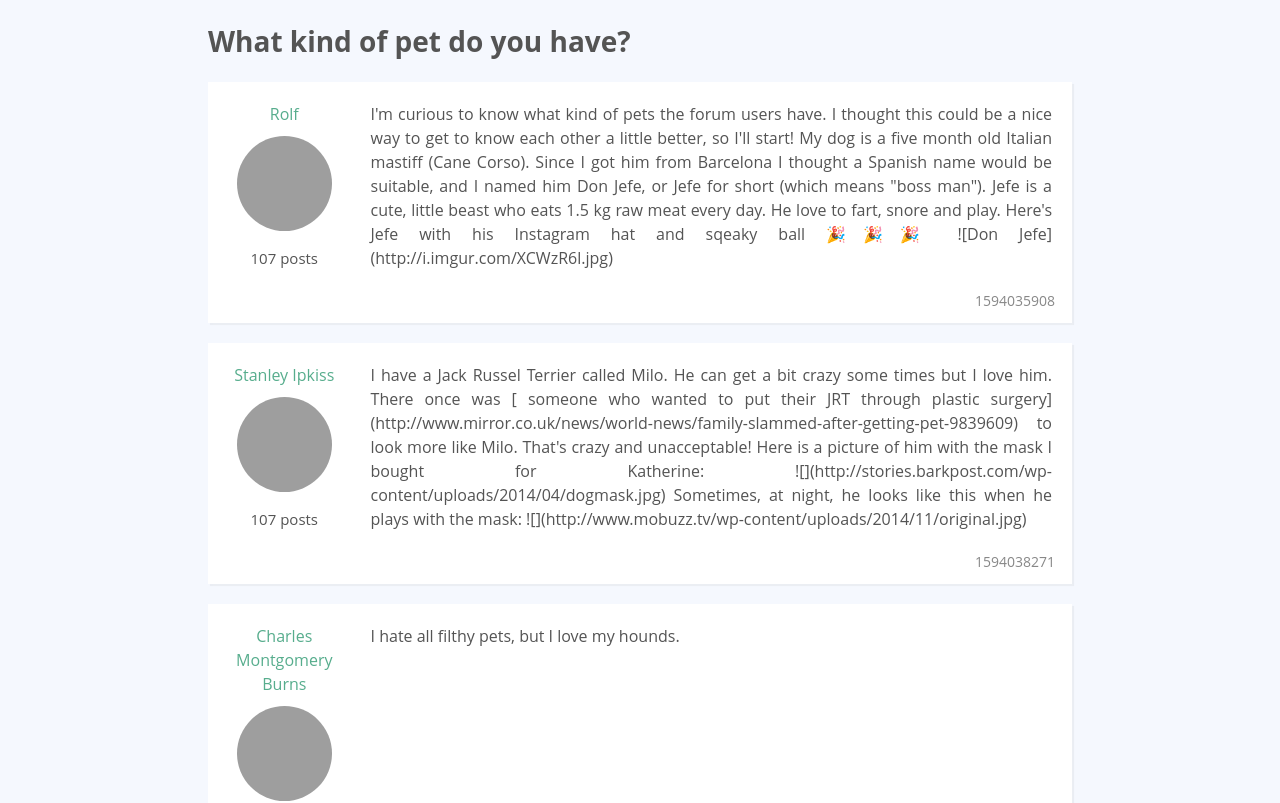
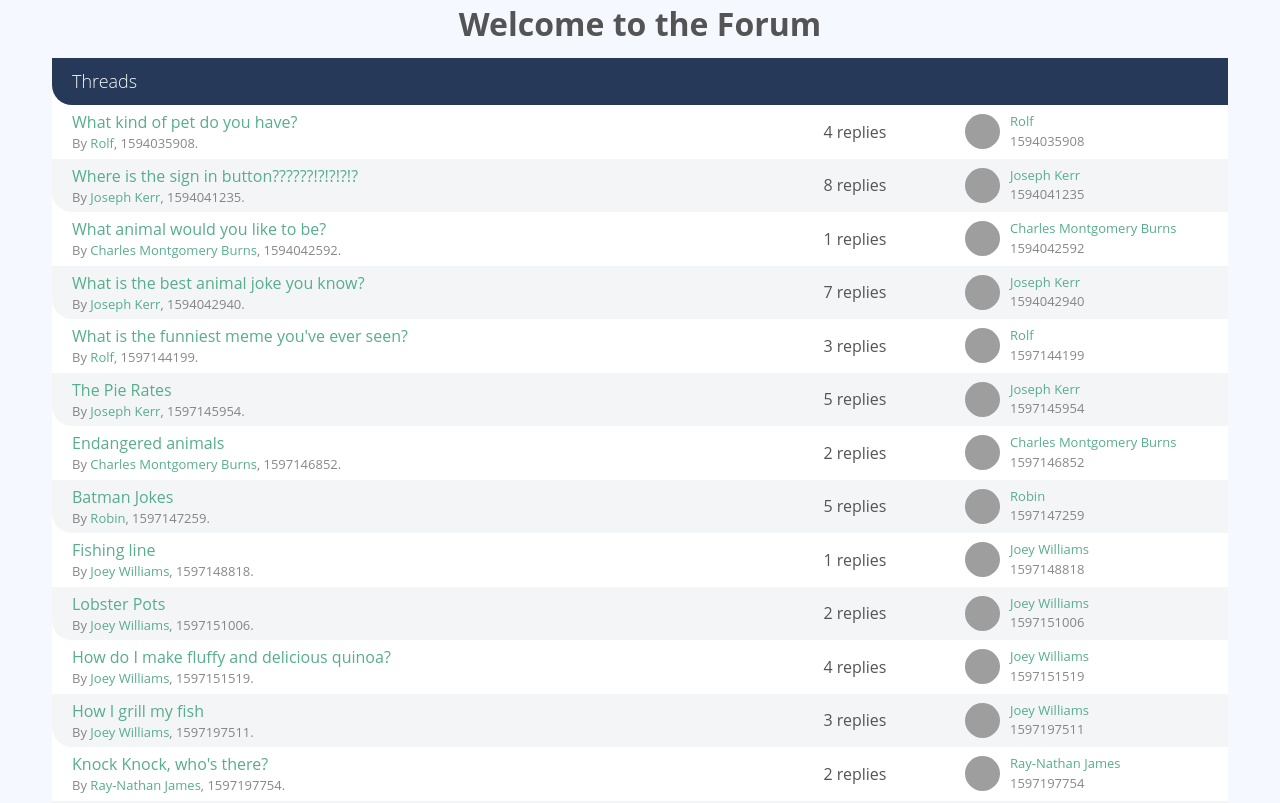
Before and after one commit to Bek85/vueschool-forum, a Vue app: page / in a window 1280 px wide. Shown: the top 803 px of the page. Built offline with nearby package versions, Linux system fonts and the light colour scheme; grey boxes are pictures that could not be loaded.

Commit message:
create <ThreadList /> component and clean up <HomeView /> page component

```diff
--- /dev/null
+++ b/src/components/ThreadList.vue
@@ -0,0 +1,64 @@
+<script>
+import sourceData from '@/data.json';
+export default {
+  name: 'ThreadList',
+  props: {
+    threads: {
+      type: Array,
+      required: true,
+    },
+  },
+
+  data() {
+    return {
+      posts: sourceData.posts,
+      users: sourceData.users,
+    };
+  },
+  methods: {
+    postById(postId) {
+      return this.posts.find((p) => p.id === postId);
+    },
+    userById(userId) {
+      return this.users.find((u) => u.id === userId);
+    },
+  },
+};
+</script>
+
+<template>
+  <div class="col-full">
+    <div class="thread-list">
+      <h2 class="list-title">Threads</h2>
+
+      <div v-for="thread in threads" :key="thread.id" class="thread">
+        <div>
+          <p>
+            <a href="#">{{ thread.title }}</a>
+          </p>
+          <p class="text-faded text-xsmall">
+            By <a href="#">{{ userById(thread.userId).name }}</a
+            >, {{ thread.publishedAt }}.
+          </p>
+        </div>
+
+        <div class="activity">
+          <p class="replies-count">{{ thread.posts.length }} replies</p>
+
+          <img
+            class="avatar-medium"
+            :src="userById(thread.userId).avatar"
+            alt=""
+          />
+
+          <div>
+            <p class="text-xsmall">
+              <a href="#">{{ userById(thread.userId).name }}</a>
+            </p>
+            <p class="text-xsmall text-faded">{{ thread.publishedAt }}</p>
+          </div>
+        </div>
+      </div>
+    </div>
+  </div>
+</template>
--- a/src/main.js
+++ b/src/main.js
@@ -1,6 +1,7 @@
 import { createApp } from 'vue';
 import Root from './App.vue';
-export const app = createApp(Root);
 import router from './router';
 
+const app = createApp(Root);
+
 app.use(router).mount('#app');
--- a/src/router/index.js
+++ b/src/router/index.js
@@ -4,15 +4,13 @@ const routes = [
   {
     path: '/',
     name: 'home',
-    component: () => import('@/components/HomeView.vue'),
-    children: [
-      {
-        path: 'thread/:id',
-        name: 'thread',
-        component: () => import('@/components/ThreadView.vue'),
-        props: true,
-      },
-    ],
+    component: () => import('@/views/HomeView.vue'),
+  },
+  {
+    path: '/thread/:id',
+    name: 'thread',
+    component: () => import('@/views/ThreadView.vue'),
+    props: true,
   },
 ];
 
--- a/src/components/HomeView.vue
+++ b/src/views/HomeView.vue
@@ -1,57 +1,21 @@
 <script>
 import sourceData from '@/data.json';
+import ThreadList from '@/components/ThreadList.vue';
 export default {
   name: 'HomeView',
+  components: { ThreadList },
   data() {
     return {
       threads: sourceData.threads,
-      posts: sourceData.posts,
-      users: sourceData.users,
     };
-  },
-  methods: {
-    postById(postId) {
-      return this.posts.find((p) => p.id === postId);
-    },
-    userById(userId) {
-      return this.users.find((u) => u.id === userId);
-    },
   },
 };
 </script>
 
 
 <template>
-  <div v-for="thread in threads" :key="thread.id" class="col-large push-top">
-    <h2>{{ thread.title }}</h2>
-    <div class="post-list">
-      <div v-for="postId in thread.posts" :key="postId" class="post">
-        <div class="user-info">
-          <a href="#" class="user-name">{{
-            userById(postById(postId).userId).name
-          }}</a>
-          <a href="#">
-            <img
-              class="avatar-large"
-              :src="userById(postById(postId).userId).avatar"
-              alt=""
-            />
-          </a>
-          <p class="desktop-only text-small">107 posts</p>
-        </div>
-        <div class="post-content">
-          <div>
-            <p>
-              {{ postById(postId).text }}
-            </p>
-          </div>
-        </div>
-        <div class="post-date text-faded">
-          {{ postById(postId).publishedAt }}
-        </div>
-      </div>
-    </div>
-  </div>
+  <h1>Welcome to the Forum</h1>
+  <ThreadList :threads="threads" />
 </template>
 
 <style scoped>
```
Also changed, not shown: src/views/ThreadView.vue (renamed from src/components/ThreadView.vue).
